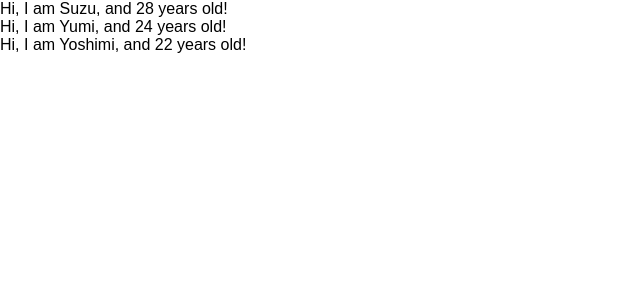
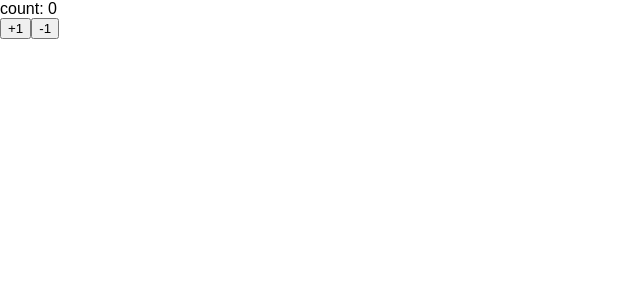
Before and after one commit to SuzuOkumura/udemy-react-redux-crud-application, a React (Create React App) app: page / in a window 1280 px wide. Shown: the top 300 px of the page, without its empty margins (0-640 px from the left). Built offline with nearby package versions, Linux system fonts and the light colour scheme.

Commit message:
learn state and setState

```diff
--- a/src/App.js
+++ b/src/App.js
@@ -1,30 +1,30 @@
-import React from 'react';
-import PropTypes from 'prop-types';
+import React, { Component } from 'react';
 
-const App = () => {
-  const profiles = [
-    { name: "Suzu", age: 28 },
-    { name: "Yumi", age: 24 },
-    { name: "Yoshimi", age: 22 }
-  ]
-  return (
-    <div>
-      {
-        profiles.map((profile, index) => {
-          return <User name={profile.name} age={profile.age} key={index} />
-        })
-      }
-    </div>
-  )
-}
+const App = () => ( <Counter></Counter> )
 
-const User = (props) => {
-  return <div>Hi, I am {props.name}, and {props.age} years old!</div>
-}
+class Counter extends Component {
+  constructor(props) {
+    super(props)
+    this.state = { count: 0 }
+  }
 
-User.propTypes = {
-  name: PropTypes.string,
-  age: PropTypes.number.isRequired
+  handlePlusButton = () => {
+    this.setState({ count: this.state.count + 1 })
+  }
+
+  handleMinusButton = () => {
+    this.setState({ count: this.state.count - 1 })
+  }
+
+  render() {
+    return (
+      <React.Fragment>
+        <div>count: { this.state.count }</div>
+        <button onClick={this.handlePlusButton}>+1</button>
+        <button onClick={this.handleMinusButton}>-1</button>
+      </React.Fragment>
+    )
+  }
 }
 
 export default App;
```
